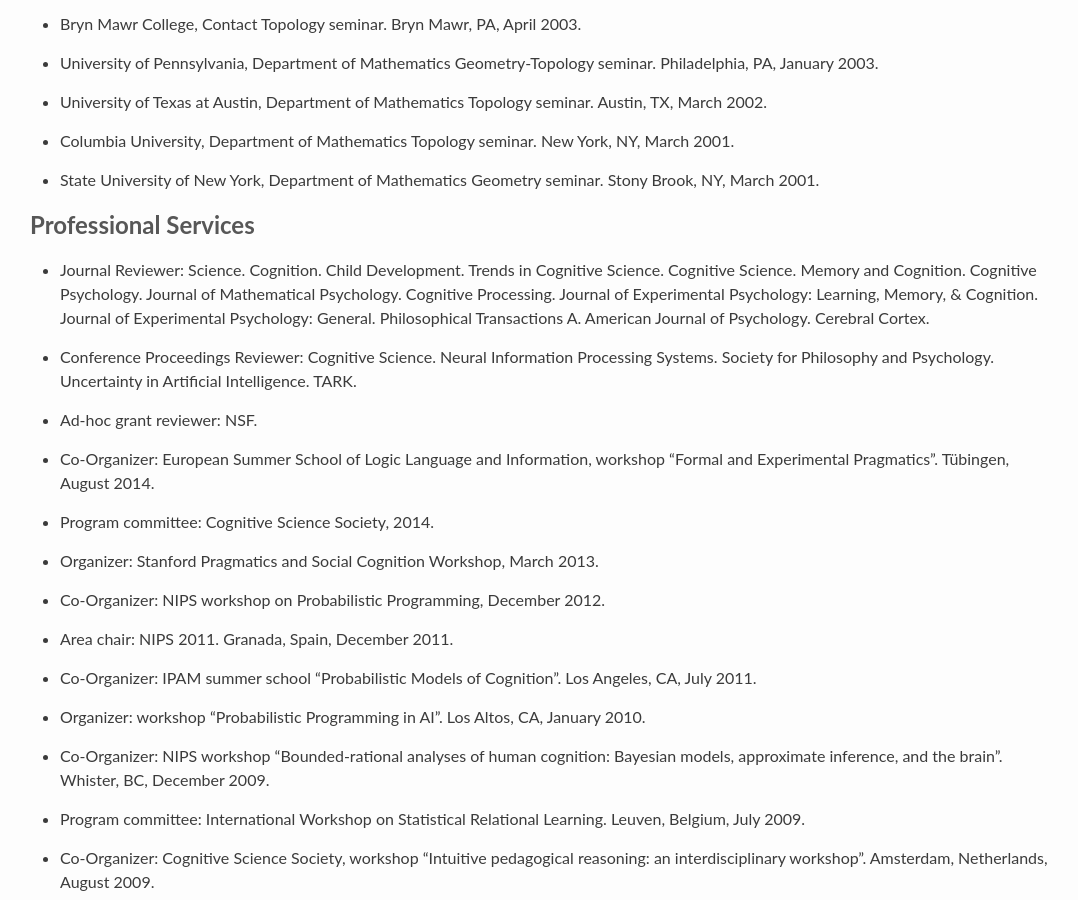
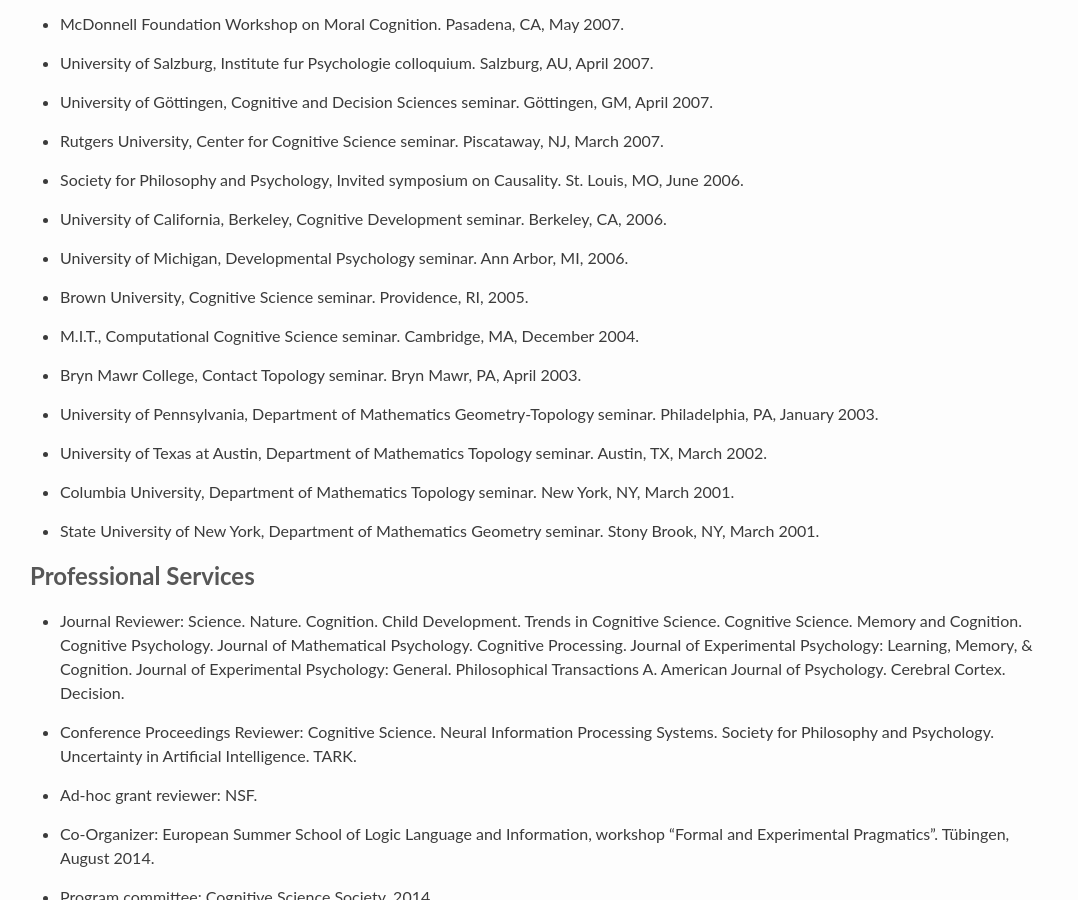
Before and after one commit to stanford-cocolab/cocolab.stanford.edu, a Jekyll site: the page built from ndg-cv.md, in a window 1280 px wide and 900 px high, scrolled down 6702 px. Shown: the whole window, without its empty margins (96-1174 px from the left). Built offline with Jekyll 4.4.1, drawn with Linux system fonts in a browser that asks for light colours; Markdown is read by kramdown in place of the engine named in the settings; some of the changed text lies outside the part shown.

Commit message:
update cv

```diff
--- a/_layouts/bibtemplate.html
+++ b/_layouts/bibtemplate.html
@@ -2,9 +2,9 @@
 ---
 
 {% if entry.website %}
-	<a href="{{entry.website}}">{{entry.title}}</a>
+	<a href="{{entry.website}}">{{entry.title}}.</a>
 {% else %}
-	{{entry.title}}
+	{{entry.title}}.
 {% endif %}
 
 {{reference}} <!-- this is just author information -->
--- a/ndg-cv.md
+++ b/ndg-cv.md
@@ -312,7 +330,7 @@
 
 ## Professional Services
 
-* Journal Reviewer: Science. Cognition. Child Development. Trends in Cognitive Science. Cognitive Science. Memory and Cognition. Cognitive Psychology. Journal of Mathematical Psychology. Cognitive Processing. Journal of Experimental Psychology: Learning, Memory, & Cognition. Journal of Experimental Psychology: General. Philosophical Transactions A. American Journal of Psychology. Cerebral Cortex.
+* Journal Reviewer: Science. Nature. Cognition. Child Development. Trends in Cognitive Science. Cognitive Science. Memory and Cognition. Cognitive Psychology. Journal of Mathematical Psychology. Cognitive Processing. Journal of Experimental Psychology: Learning, Memory, & Cognition. Journal of Experimental Psychology: General. Philosophical Transactions A. American Journal of Psychology. Cerebral Cortex. Decision.
 
 * Conference Proceedings Reviewer: Cognitive Science. Neural Information Processing Systems. Society for Philosophy and Psychology. Uncertainty in Artificial Intelligence. TARK.
 
```
Also changed, not shown: other parts of ndg-cv.md (+22 -4 lines), _bibliography/cocolab.bib (+18 -5 lines), 1 other file.
